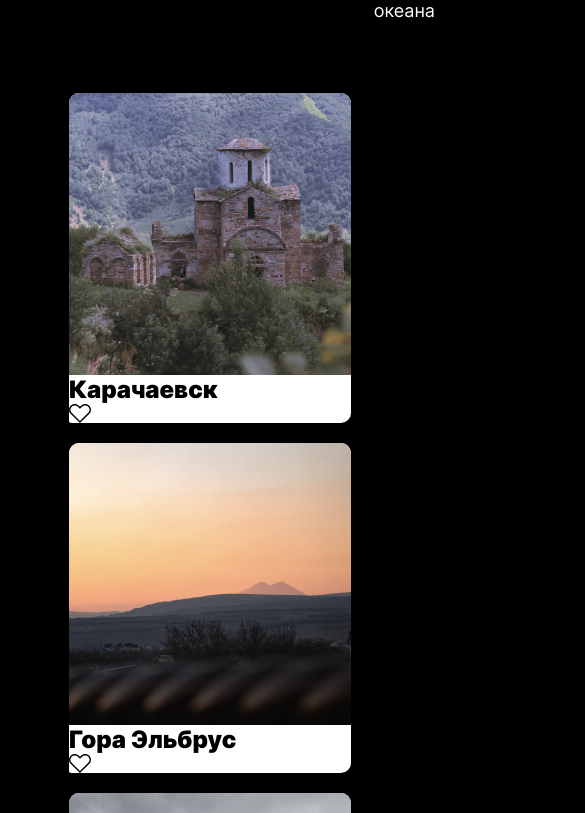
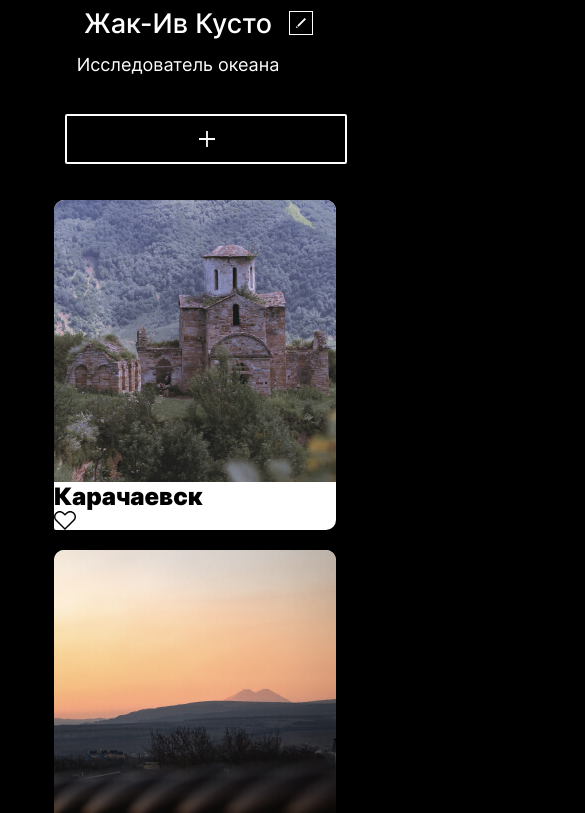
Before and after one commit to Maichonok/mesto-project, a plain HTML site: page index.html in a window 390 px wide. Shown: the part 277-1090 px from the top of the page, 585 px wide, since content can reach past the window. Drawn offline with Linux system fonts and the light colour scheme.

Commit message:
change adaptive  @media

```diff
--- a/blocks/cards/cards.css
+++ b/blocks/cards/cards.css
@@ -2,3 +2,11 @@
   padding: 51px 0 67px 0;
   margin: 0;
 }
+
+
+@media screen and (max-width: 464px) {
+  .cards {
+    padding: 36px 0 48px 0;
+    margin: 0;
+  }
+}
--- a/blocks/footer/footer.css
+++ b/blocks/footer/footer.css
@@ -1,3 +1,10 @@
 .footer {
   padding: 0 0 60px 0;
 }
+
+
+@media screen and (max-width: 464px) {
+  .footer {
+    padding: 0 19px 36px;
+  }
+}
--- a/blocks/header/__logo/header__logo.css
+++ b/blocks/header/__logo/header__logo.css
@@ -15,6 +15,7 @@
 
 @media screen and (max-width: 320px) {
   .header__logo {
+    padding-left: 25px;
     max-width: 103.74px;
   }
 }
--- a/blocks/page/page.css
+++ b/blocks/page/page.css
@@ -15,19 +15,26 @@
   padding: 0 200px 0 200px;
 }
 
-@media screen and (max-width: 1023px) {
+@media screen and (max-width: 1279px) {
   .page {
     padding: 0 100px 0 100px;
   }
 }
 
-@media screen and (max-width: 699px) {
+
+@media screen and (max-width: 1023px) {
+  .page {
+    padding: 0 80px 0 80px;
+  }
+}
+
+@media screen and (max-width: 767px) {
   .page {
     padding: 0 50px 0 50px;
   }
 }
 
-@media screen and (max-width: 320px) {
+@media screen and (max-width: 464px) {
   .page {
     padding: 0;
   }
--- a/blocks/profile/__add-btn/profile__add-btn.css
+++ b/blocks/profile/__add-btn/profile__add-btn.css
@@ -1,6 +1,6 @@
 .profile__add-btn {
     display: block;
-    background-image: url('../../../images/add_btn.svg');
+    background-image: url('../../../images/add_btn-1.svg');
     background-repeat: no-repeat;
     background-color: transparent;
     background-position: center;
@@ -9,25 +9,32 @@
     border-radius: 2px;
     width: 150px;
     height: 50px;
+    margin: 0 0 0 220px;
     padding: 0;
-    margin: 0;
     cursor: pointer;
     transition: opacity .5s ease;
+    grid-column: 3/3;
     grid-row: 1/3;
-    grid-column: 3/3;
-
-    /*
-
-    align-self: center; */
+    align-self: center;
   }
 
-  .profile__add-btn:hover {
-    opacity: .6;
+.profile__add-btn:hover {
+  opacity: .6;
+}
+
+
+@media screen and (max-width: 1279px) {
+  .profile__add-btn {
+  margin: 0 auto;
+ }
+}
+
+@media screen and (max-width: 767px) {
+  .profile__add-btn {
+    background-image: url('../../../images/add_btn-2.svg');
+    object-fit: cover;
+    grid-column: 1/3;
+    grid-row: 3/3;
+    width: 282px;
   }
-
-  /* @media screen and (max-width:400px) {
-    .profile__add-btn {
-      width: 18px;
-      height: 18px;
-    }
-  } */
+}
--- a/blocks/profile/__info/profile__info.css
+++ b/blocks/profile/__info/profile__info.css
@@ -6,20 +6,34 @@
   grid-template-columns: 1fr min-content;
 }
 
-/* @media screen and (max-width:1023px) {
+
+@media screen and (max-width:1023px) {
   .profile__info {
-    margin: 0 auto;
+    margin: 0;
     padding-top: 26px;
     gap: 7px 10px;
+    grid-column: -1/2;
+    /* grid-row: 2/2; */
+    text-align: center;
   }
-} */
+}
 
-@media screen and (max-width:320px) {
+@media screen and (max-width:767px) {
+  .profile__info {
+    grid-column: 1/3;
+    grid-row: 2/2;
+    gap: 14px 10px;
+    margin: 0 auto;
+  }
+}
+
+
+@media screen and (max-width:464px) {
   .profile__info {
     grid-column: -1/1;
     grid-row: 2/2;
     gap: 14px 10px;
     max-width: 282px;
-    padding: 0 38px 0 65px;
+    padding: 0;
   }
 }
--- a/blocks/profile/__name/profile__name.css
+++ b/blocks/profile/__name/profile__name.css
@@ -6,7 +6,7 @@
 }
 
 
-@media screen and (max-width: 320px) {
+@media screen and (max-width: 464px) {
   .profile__name  {
     font-size: 27px;
     line-height: 33px;
--- a/blocks/profile/profile.css
+++ b/blocks/profile/profile.css
@@ -1,19 +1,13 @@
 .profile {
   display: grid;
-  grid-template-columns: 165px 336px;
+  grid-template-columns: 169px 336px;
   padding: 40px 0 0;
   gap: 3.75px;
 }
 
-
-@media screen and (max-width: 699px) {
+@media screen and (max-width: 767px) {
   .profile  {
     grid-template-columns: 100%;
- }
-}
-
-@media screen and (max-width: 320px) {
-  .profile  {
     gap: 22.25px;
     padding: 38.25px 0 0;
  }
```
Also changed, not shown: blocks/profile/__avatar/profile__avatar.css (+8 -0 lines), add_btn.svg (added), images/add_btn-1.svg (renamed from images/add_btn.svg), images/add_btn-2.svg (added).
